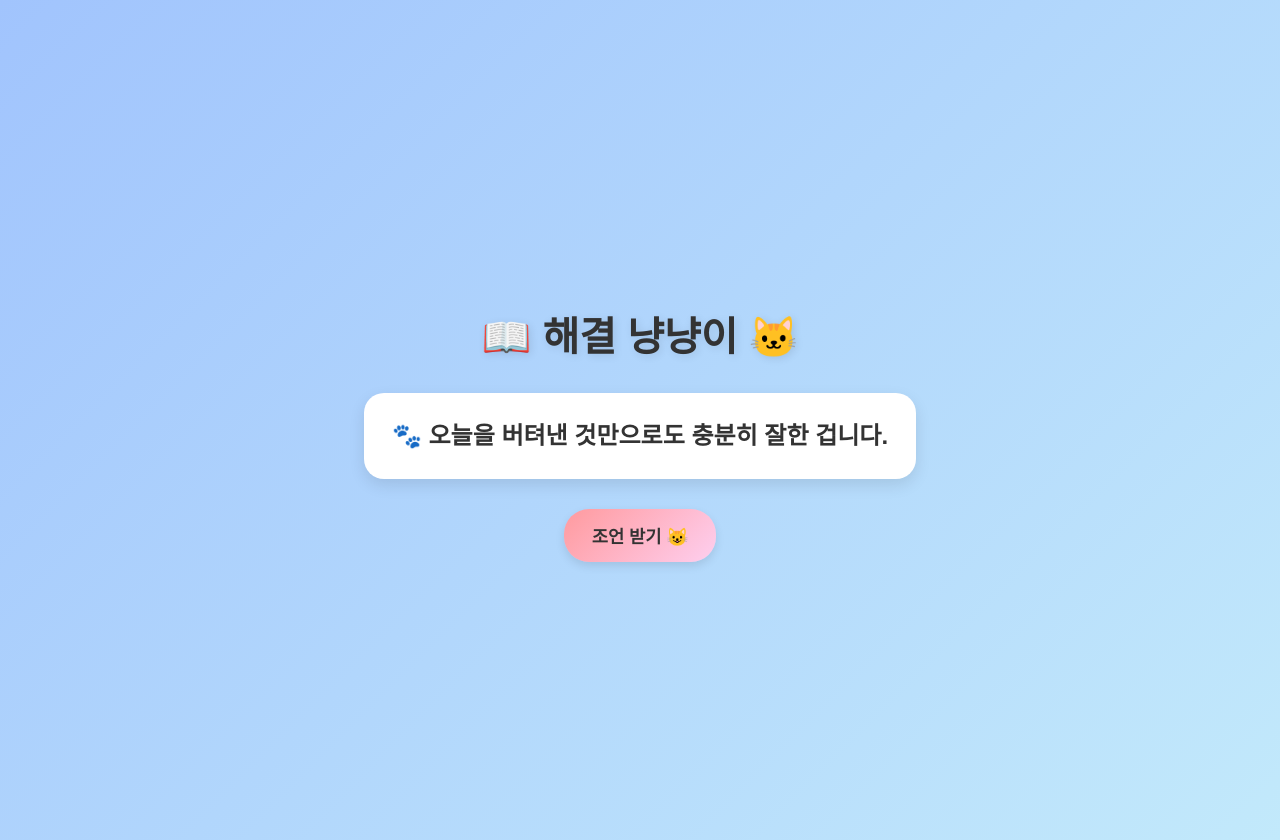
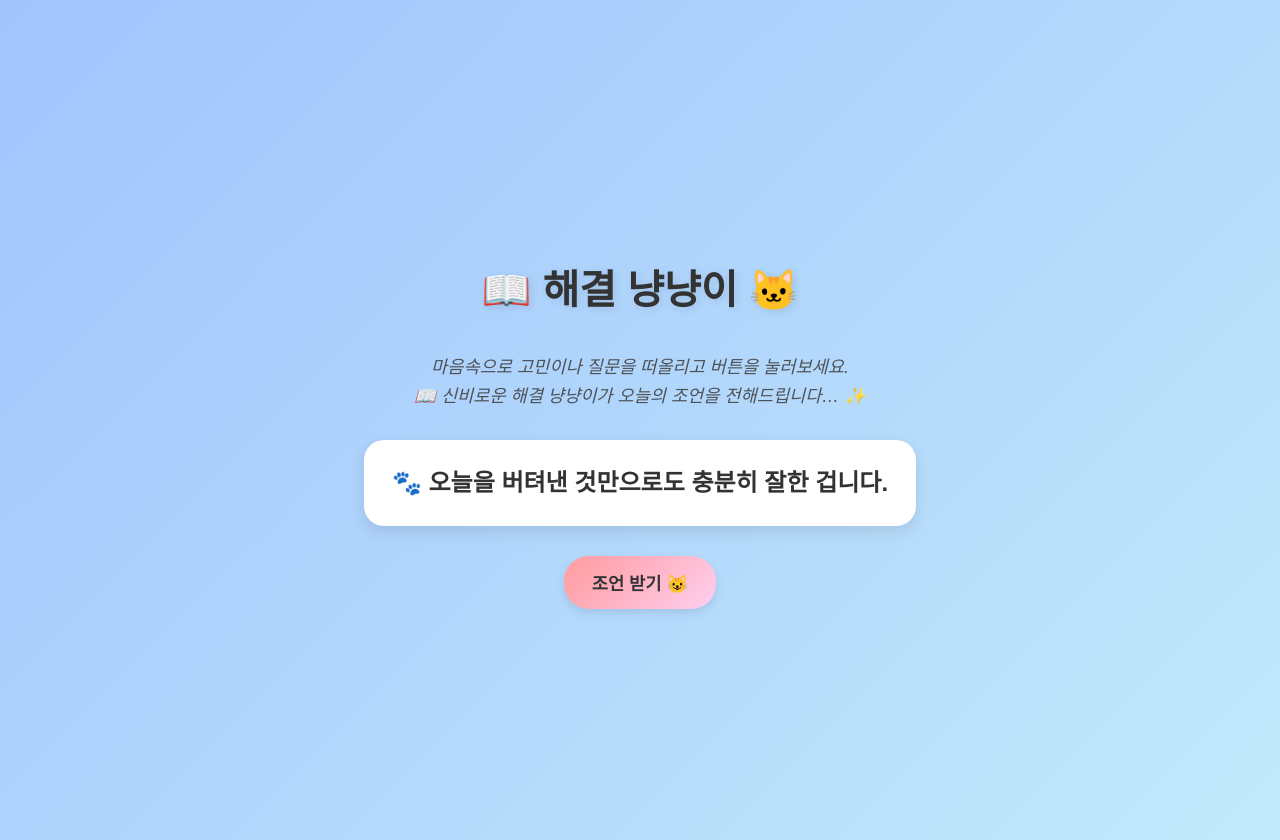
Before and after one commit to my7hopes/cat, a plain HTML site: page nyang.html in a window 1280 px wide. Both pictures are taken after a click on the button "조언 받기 😺". Drawn offline with Linux system fonts and the light colour scheme.

Commit message:
nyang.html 업데이트

```diff
--- a/nyang.html
+++ b/nyang.html
@@ -23,6 +23,14 @@
       margin-bottom: 20px;
       text-shadow: 2px 2px 8px rgba(0,0,0,0.1);
     }
+    #intro {
+      font-size: 1.1rem;
+      color: #444;
+      margin-bottom: 20px;
+      line-height: 1.6;
+      font-style: italic;
+      opacity: 0.9;
+    }
     #advice-box {
       font-size: 1.5rem;
       font-weight: bold;
@@ -34,7 +42,7 @@
       line-height: 1.6;
       margin-top: 10px;
 
-      display: inline-block;      /* 문장 길이에 맞춰 */
+      display: inline-block;
       text-align: center;
 
       opacity: 0;
@@ -66,6 +74,10 @@
 </head>
 <body>
   <h1>📖 해결 냥냥이 🐱</h1>
+  <p id="intro">
+    마음속으로 고민이나 질문을 떠올리고 버튼을 눌러보세요.<br>
+    📖 신비로운 해결 냥냥이가 오늘의 조언을 전해드립니다… ✨
+  </p>
   <div id="advice-box">냥냥이가 조언을 줄 준비 중이에요!</div>
   <button onclick="drawAdvice()">조언 받기 😺</button>
 
@@ -185,7 +197,7 @@
 
     function drawAdvice() {
       if (pool.length === 0) {
-        pool = shuffle([...advices]); // 100개 다 쓰면 다시 섞기
+        pool = shuffle([...advices]);
       }
       const advice = pool.pop();
       const box = document.getElementById("advice-box");
```
